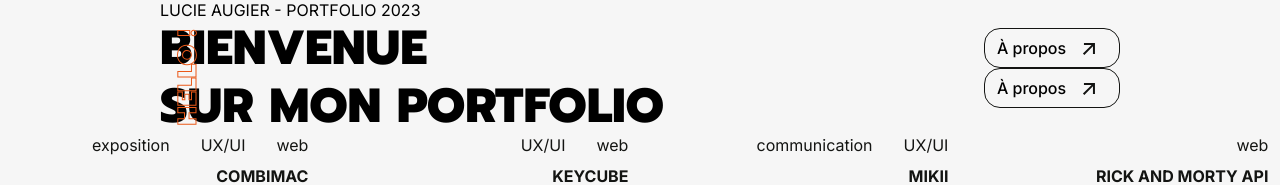
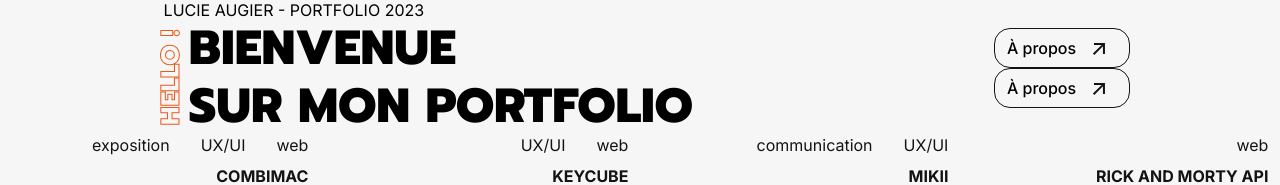
Before and after one commit to Lu6A/Portfolio, a Vue app: page /#/ in a window 1280 px wide. Shown: the top 185 px of the page. Built offline with nearby package versions, Linux system fonts and the light colour scheme.

Commit message:
navbar updated

```diff
--- a/src/components/TitleHomePage.vue
+++ b/src/components/TitleHomePage.vue
@@ -21,12 +21,14 @@ export default {
 
     .title-container {
         position : relative;
+        padding-left : 3%;
 
     }
     .name {
         font-family: 'Inter', sans-serif;
         font-weight: 400; /*regular*/
         font-size: 1rem;
+        margin-left : -5%;
     }
 
     .welcome-container {
@@ -37,7 +39,7 @@ export default {
     .hello-container {
         position : absolute;
         top : calc(33%);
-    left :calc(-4%);
+        left :calc(-13%);
     }
     .hello {
         white-space: nowrap;
```
Lines whose indentation alone changed are shown as unchanged.
